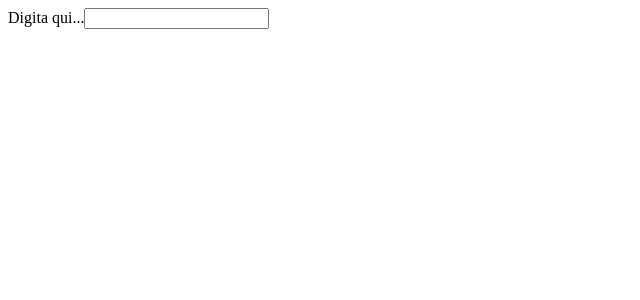
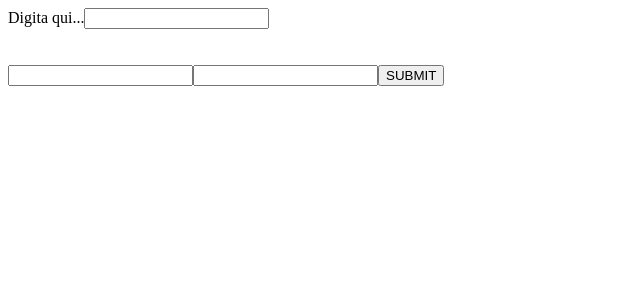
Before and after one commit to Giuliazeolla/MiaTech, a React (Vite) app in the folder input/: page / in a window 1280 px wide. Shown: the top 300 px of the page, without its empty margins (0-640 px from the left). Built offline with nearby package versions, Linux system fonts and the light colour scheme.

Commit message:
added uncontrolled component

```diff
--- a/input/src/App.jsx
+++ b/input/src/App.jsx
@@ -1,4 +1,6 @@
 import React, { useState } from "react";
+
+import Input from "./input";
 
 const TextInput = () => {
 
@@ -10,10 +12,15 @@ const [input, setInput] = useState('');
   //console.log(input);
 
   return (
+    <>
     <div>
     <label>Digita qui...</label>
     <input type="text" name="text" value={input} onChange={handleChange}/>
     </div>
+    <br/>
+    <br/>
+    <Input />
+    </>
   )
 }
 export default TextInput;
--- /dev/null
+++ b/input/src/input.jsx
@@ -0,0 +1,25 @@
+import React from "react";
+
+const Input = () => {
+
+    const handleSubmit = (e) => {
+        e.preventDefault();
+
+        const form = new FormData(e.target);
+        const data = Object.fromEntries(form);
+
+        console.log(data);
+    }
+
+    return (
+    <>
+    <form onSubmit={handleSubmit}>
+        <input type="text" name="first_name"/>
+        <input type="text" name="last_name"/>
+        <button type="submit">SUBMIT</button>
+    </form>
+    </>
+    )
+}
+
+export default Input;
--- a/input/src/main.jsx
+++ b/input/src/main.jsx
@@ -1,5 +1,6 @@
 import { createRoot } from 'react-dom/client'
 import App from './App.jsx'
+import Input from './input.jsx'
 import './index.css'
 
 createRoot(document.getElementById('root')).render(
```
